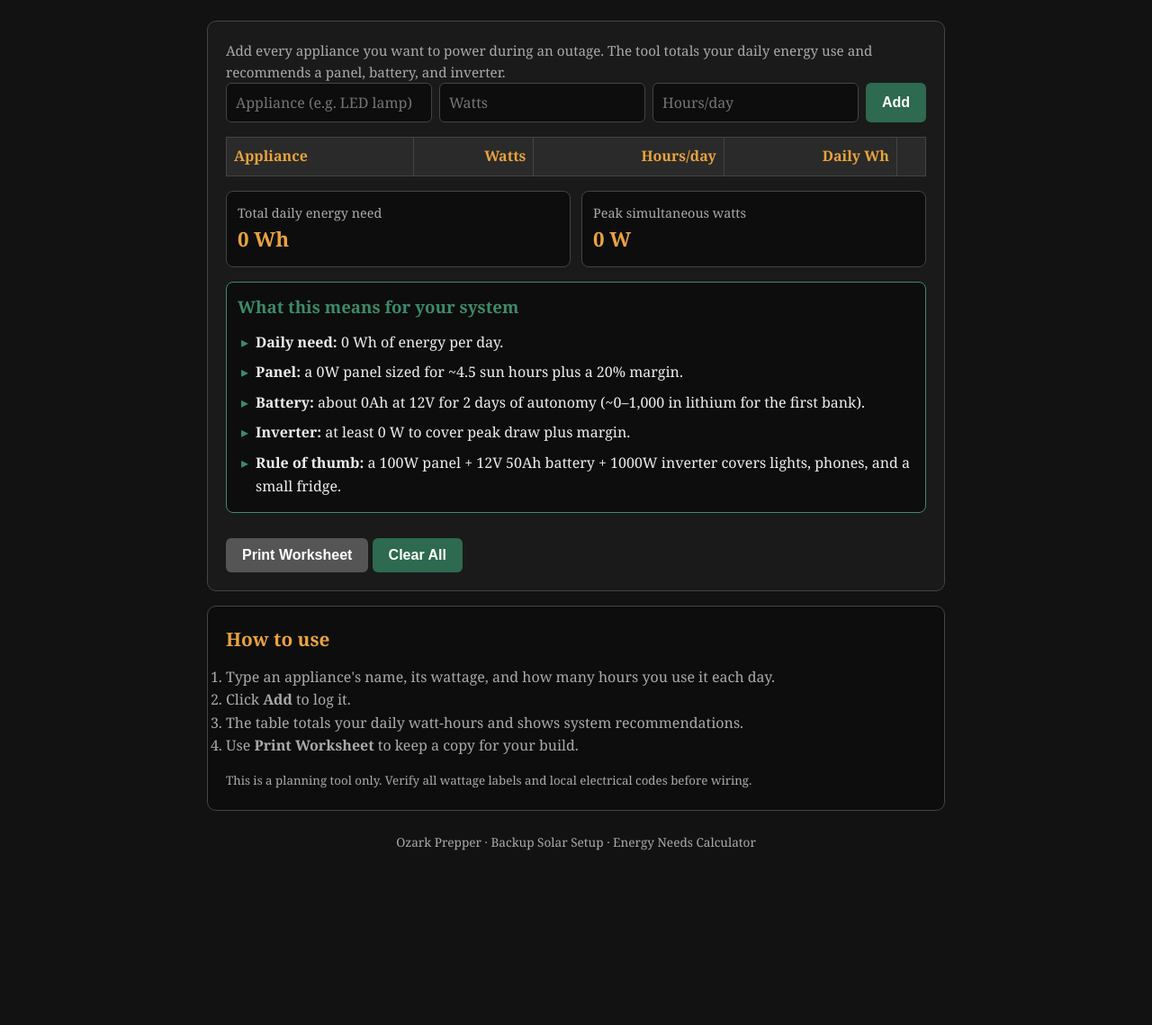
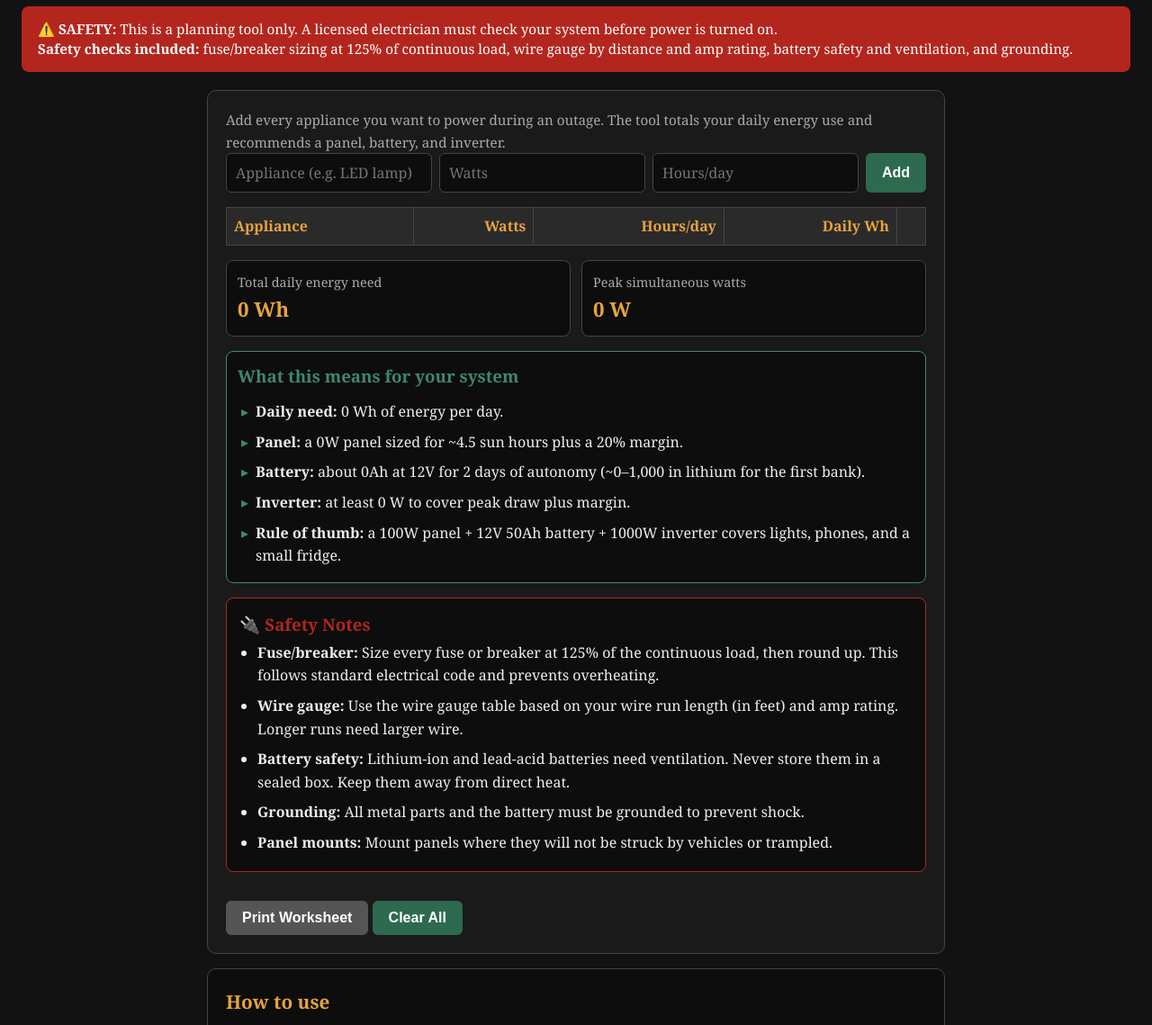
Before and after one commit to ozarkprepper4-rgb/ozark-prepper, a plain HTML site: page Ozark Prepper/calculator_energy_needs.html in a window 1280 px wide. Shown: the part 123-1262 px from the top of the page at 90% size. Before the commit the page ends 1093 px from the top, so only its background shows below. Drawn offline with Linux system fonts and the light colour scheme.

Commit message:
Publish free energy calculator (no buy button, keeps NEC 690 safety); wire calculator to free link on storefront

```diff
--- a/Ozark Prepper/calculator_energy_needs.html
+++ b/Ozark Prepper/calculator_energy_needs.html
@@ -13,6 +13,7 @@
     --text: #eee;
     --muted: #aaa;
     --border: #444;
+    --danger: #b3261e;
   }
   * { box-sizing: border-box; margin: 0; padding: 0; }
   body {
@@ -55,7 +56,6 @@
   .appliance-table th, .appliance-table td { border: 1px solid var(--border); padding: 8px; text-align: left; }
   .appliance-table th { background: #2a2a2a; color: var(--accent); }
   .appliance-table td.num { text-align: right; }
-  .row-total { font-weight: bold; color: var(--green); }
   .totals {
     display: grid; grid-template-columns: 1fr 1fr; gap: 12px; margin: 16px 0;
   }
@@ -65,6 +65,14 @@
   }
   .total-box .label { color: var(--muted); font-size: 0.9em; }
   .total-box .value { font-size: 1.4em; color: var(--accent); font-weight: bold; }
+  .safety-box {
+    background: #0d0d0d; border: 1px solid #b3261e; border-radius: 8px; padding: 14px; margin: 16px 0;
+    color: #fff;
+  }
+  .safety-box h3 { color: #b3261e; margin-top: 0; }
+  .safety-box ul { color: #eee; padding-left: 20px; }
+  .safety-box li { padding: 4px 0; }
+  .safety-box .warn { color: #ffcccc; font-weight: bold; }
   .recommendation { background: #0d0d0d; border: 1px solid #3d8a6b; border-radius: 8px; padding: 12px; margin: 12px 0; }
   .recommendation h3 { color: #3d8a6b; margin-bottom: 8px; }
   .recommendation ul { list-style: none; }
@@ -73,6 +81,14 @@
   .print-btn { margin-top: 16px; }
   footer { text-align: center; color: var(--muted); margin-top: 24px; font-size: 0.85em; }
   .hidden { display: none; }
+  .warning-banner {
+    background: #b3261e; color: #fff; border-radius: 8px; padding: 14px 18px; margin-bottom: 20px;
+    font-size: 0.95em; line-height: 1.5;
+  }
+  .warning-banner strong { color: #fff; }
+  .steps { counter-reset: step; padding-left: 20px; }
+  .steps li { counter-increment: step; margin-bottom: 10px; padding-left: 30px; position: relative; }
+  .steps li::before { content: counter(step); position: absolute; left: 0; top: 0; width: 20px; height: 20px; background: #e8a33d; color: #0d0d0d; border-radius: 50%; text-align: center; font-size: 0.8em; font-weight: bold; line-height: 20px; }
 </style>
 </head>
 <body>
@@ -80,6 +96,11 @@
   <h1>Energy Needs Calculator</h1>
   <p>Size your backup solar system — one appliance at a time.</p>
 </header>
+
+<div class="warning-banner">
+  <p><strong>⚠️ SAFETY:</strong> This is a planning tool only. A licensed electrician must check your system before power is turned on.</p>
+  <p><strong>Safety checks included:</strong> fuse/breaker sizing at 125% of continuous load, wire gauge by distance and amp rating, battery safety and ventilation, and grounding.</p>
+</div>
 
 <div class="container">
   <div class="card">
@@ -124,19 +145,30 @@
       </ul>
     </div>
 
+    <div class="safety-box">
+      <h3>🔌 Safety Notes</h3>
+      <ul>
+        <li><strong>Fuse/breaker:</strong> Size every fuse or breaker at 125% of the continuous load, then round up. This follows standard electrical code and prevents overheating.</li>
+        <li><strong>Wire gauge:</strong> Use the wire gauge table based on your wire run length (in feet) and amp rating. Longer runs need larger wire.</li>
+        <li><strong>Battery safety:</strong> Lithium-ion and lead-acid batteries need ventilation. Never store them in a sealed box. Keep them away from direct heat.</li>
+        <li><strong>Grounding:</strong> All metal parts and the battery must be grounded to prevent shock.</li>
+        <li><strong>Panel mounts:</strong> Mount panels where they will not be struck by vehicles or trampled.</li>
+      </ul>
+    </div>
+
     <button class="btn secondary print-btn" id="printBtn">Print Worksheet</button>
     <button class="btn" id="resetBtn">Clear All</button>
   </div>
 
   <div class="card" style="background:#0d0d0d;border-color:#444;">
     <h2 style="color:#e8a33d;">How to use</h2>
-    <ol style="color:#aaa;">
+    <ol class="steps">
       <li>Type an appliance's name, its wattage, and how many hours you use it each day.</li>
       <li>Click <strong>Add</strong> to log it.</li>
       <li>The table totals your daily watt-hours and shows system recommendations.</li>
       <li>Use <strong>Print Worksheet</strong> to keep a copy for your build.</li>
     </ol>
-    <p style="color:#aaa;margin-top:12px;"><small>This is a planning tool only. Verify all wattage labels and local electrical codes before wiring.</small></p>
+    <p style="color:#aaa;margin-top:12px;"><small>This is a planning tool only. Verify all wattage labels and local electrical codes before wiring. A licensed electrician must check your system before power is turned on.</small></p>
   </div>
 </div>
 
@@ -183,13 +215,12 @@
     const peakBox = document.getElementById('peakW');
     peakBox.textContent = fmtW(peakW);
 
-    // Recommendations
     const box = document.getElementById('recommendationBox');
     const list = document.getElementById('recommendationList');
-    const panelWh = totalWh; // daily need in watt-hours
-    const sunHours = 4.5; // average peak sun hours
-    const panelWatts = Math.ceil(panelWh / sunHours * 1.2); // 20% margin
-    const batteryAh = (panelWh * 2) / 12; // 2 days of autonomy at 12V
+    const panelWh = totalWh;
+    const sunHours = 4.5;
+    const panelWatts = Math.ceil(panelWh / sunHours * 1.2);
+    const batteryAh = (panelWh * 2) / 12;
     const inverterW = Math.ceil(peakW * 1.5);
 
     list.innerHTML = `
```
Also changed, not shown: Ozark Prepper/dist/calculator_energy_needs.html (added), Ozark Prepper/dist/index.html.
